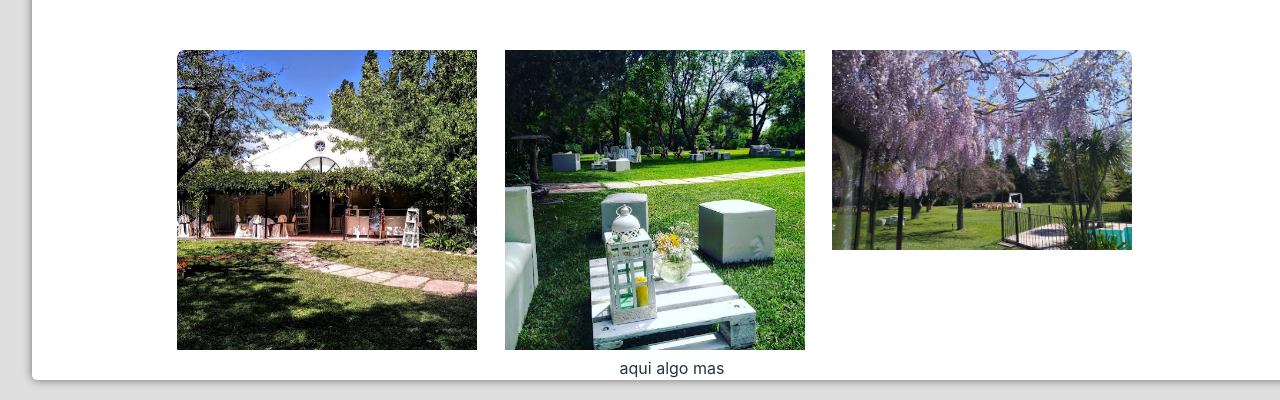
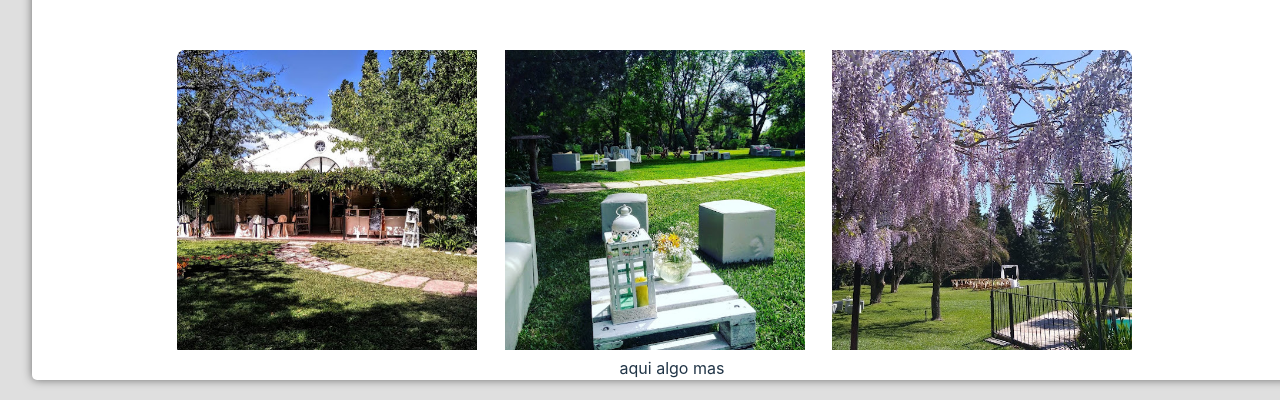
Before and after one commit to BarrDiego/WeddingInv, a React (Vite) app: page / in a window 1280 px wide. Shown: the part 3178-3578 px from the top of the page. Built offline with nearby package versions, Linux system fonts and the light colour scheme.

Commit message:
agrego 3er imagen

```diff
--- a/src/components/LayoutSalon.jsx
+++ b/src/components/LayoutSalon.jsx
@@ -89,7 +89,7 @@ export const LayoutSalon = () => {
                         src={imgPortal03}
                         alt='portal03'
                         width={300}
-                        height={200}
+                        height={300}
                     />
                 </div>
 
```
Also changed, not shown: src/assets/img/elportal03.jpg.
